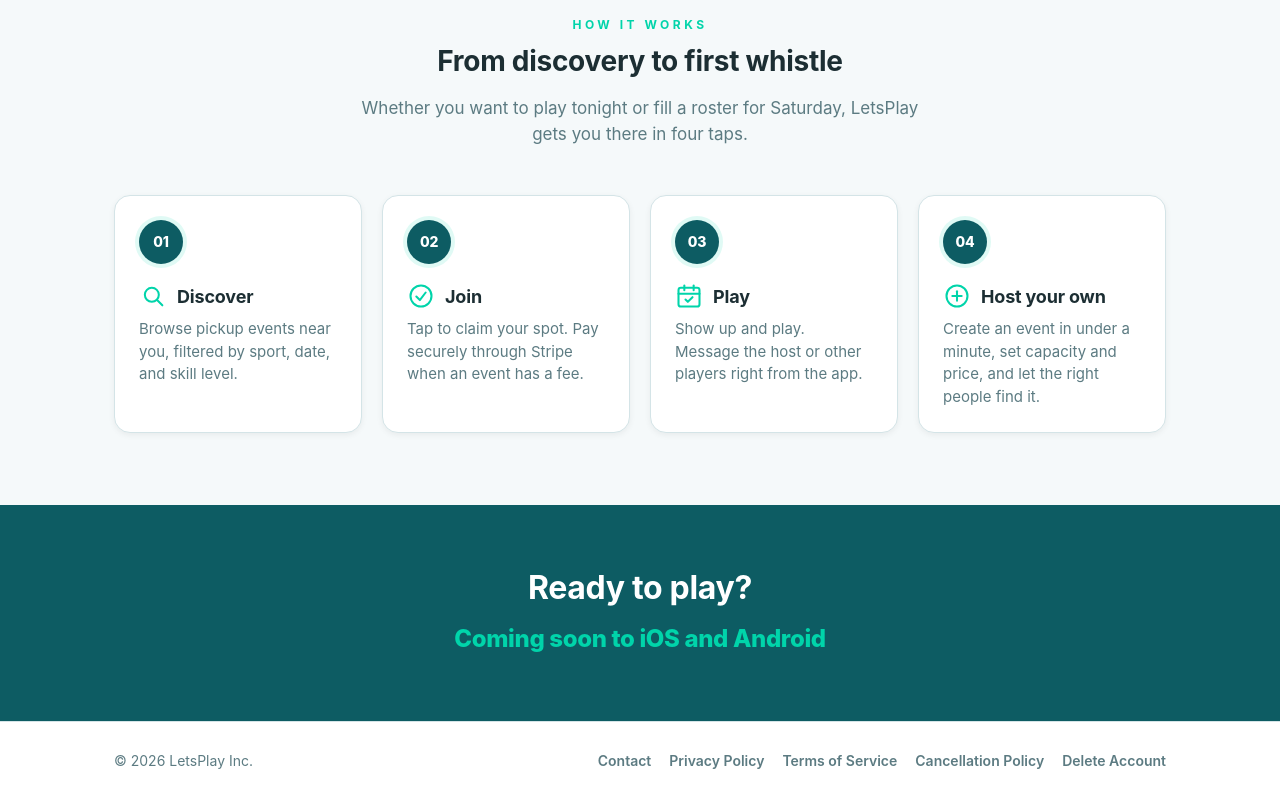
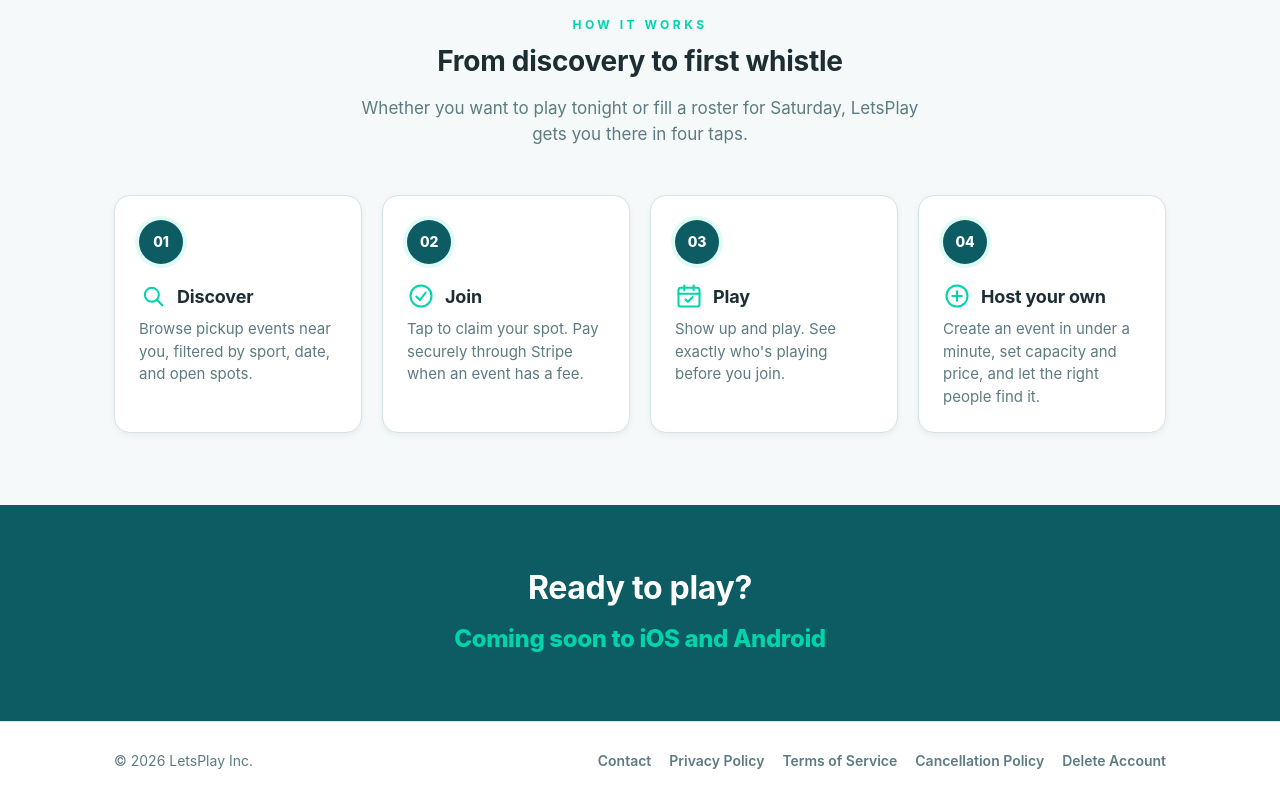
Before and after one commit to ali-a10/AppWebPage, a plain HTML site: page index.html in a window 1280 px wide. Shown: the part 790-1590 px from the top of the page. Drawn offline with Linux system fonts and the light colour scheme.

Commit message:
Remove the skill-level filter and in-app messaging claims from the homepage

```diff
--- a/index.html
+++ b/index.html
@@ -112,8 +112,8 @@
               <h3>Discover</h3>
             </div>
             <p>
-              Browse pickup events near you, filtered by sport, date, and skill
-              level.
+              Browse pickup events near you, filtered by sport, date, and open
+              spots.
             </p>
           </div>
 
@@ -163,8 +163,7 @@
               <h3>Play</h3>
             </div>
             <p>
-              Show up and play. Message the host or other players right from
-              the app.
+              Show up and play. See exactly who's playing before you join.
             </p>
           </div>
 
```
